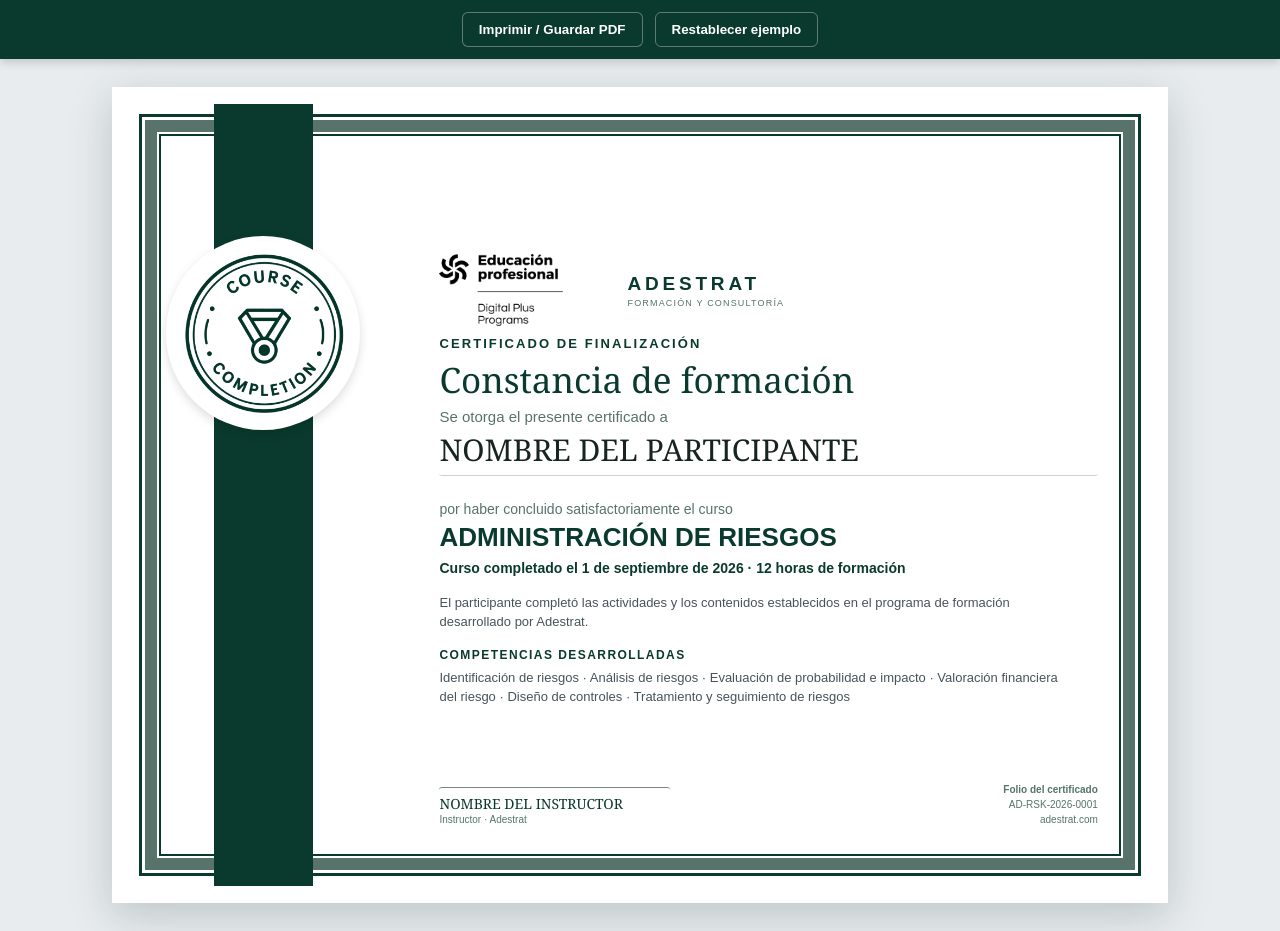
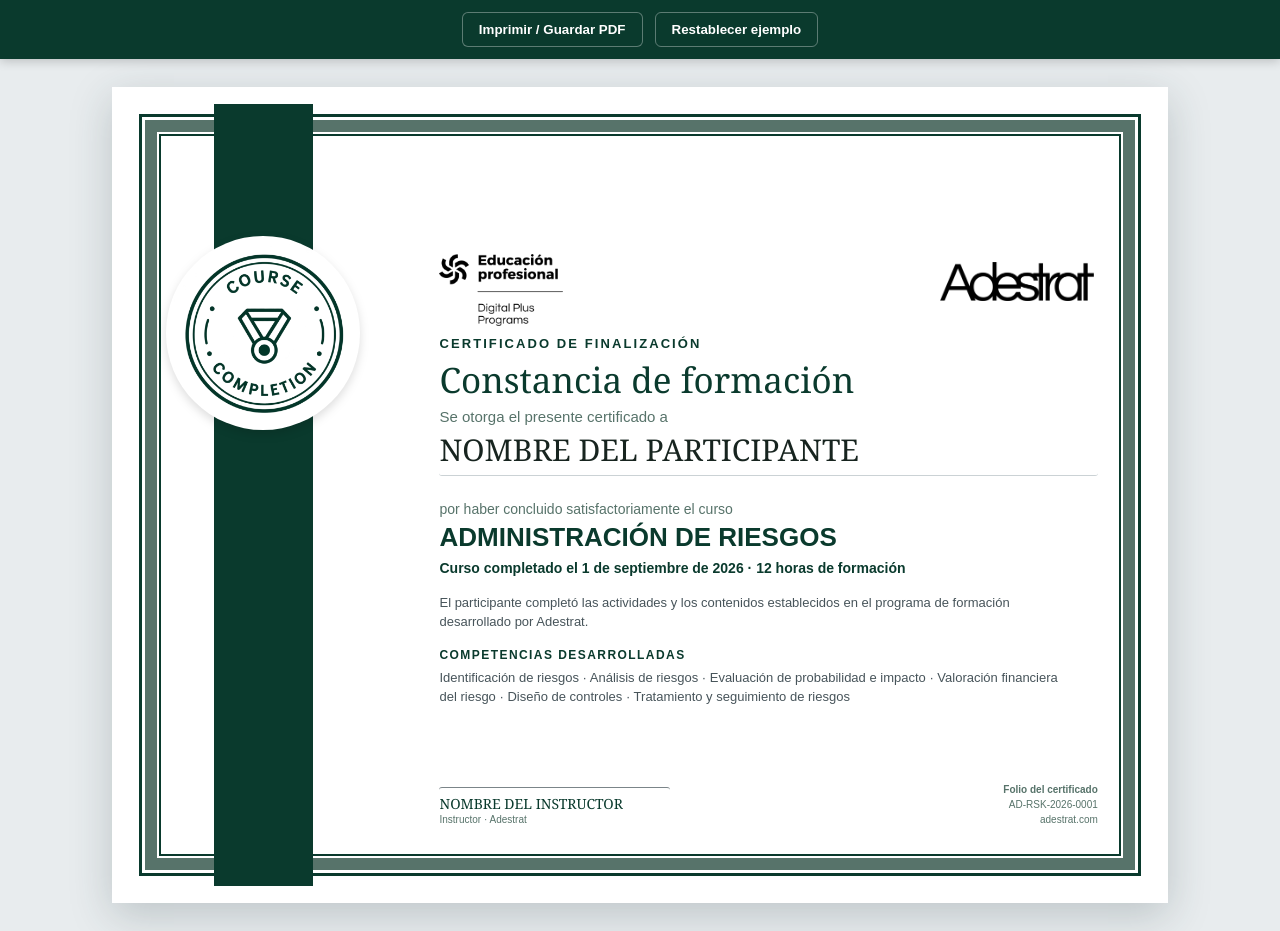
Before and after one commit to cafrhein/muro, a Jekyll site: the page certificado-adestrat-plantilla.html, which Jekyll copies as it is, in a window 1280 px wide and 931 px high. Built offline with Jekyll 4.4.1, drawn with Linux system fonts in a browser that asks for light colours.

Commit message:
Place official Adestrat wordmark in certificate header

```diff
--- a/certificado-adestrat-plantilla.html
+++ b/certificado-adestrat-plantilla.html
@@ -19,9 +19,9 @@
     .seal{position:absolute;z-index:3;left:.56in;top:1.55in;width:2.02in;height:2.02in;display:block;border-radius:50%;background:#fff;filter:drop-shadow(0 4px 5px #0002);overflow:hidden}
     .seal img{display:block;width:100%;height:100%;padding:2px;object-fit:contain}
     .content{position:relative;z-index:2;height:100%;padding:1.05in 0 .3in .05in}
-    .brand{display:flex;align-items:center;gap:18px;margin-bottom:10px;color:var(--navy)}
-    .brand-logo{display:block;width:170px;height:auto;max-height:72px;object-fit:contain;object-position:left center}
-    .brand-name{font-size:19px;font-weight:800;letter-spacing:.20em}.brand-tag{display:block;margin-top:3px;font-size:9px;letter-spacing:.13em;color:var(--muted)}
+    .brand{display:flex;align-items:flex-start;justify-content:space-between;width:100%;margin-bottom:10px}
+    .brand-logo{display:block;width:158px;height:72px;object-fit:contain;object-position:left top}
+    .adestrat-logo{display:block;width:154px;height:auto;margin:8px 4px 0 24px;object-fit:contain;object-position:right top}
     .eyebrow{margin:0 0 5px;color:var(--gold);font-size:13px;font-weight:800;letter-spacing:.16em}
     h1{margin:0 0 5px;font-family:Georgia,"Times New Roman",serif;font-size:35px;font-weight:500;color:var(--navy)}
     .recipient-intro{font-size:15px;color:var(--muted)}
@@ -54,7 +54,7 @@
       <div class="seal"><img src="assets/course-completion-seal.png" alt="Course Completion"></div>
       <section class="frame">
         <div class="content">
-          <div class="brand"><img class="brand-logo" src="assets/logo-educacion-profesional-negro.png" alt="Educación profesional - Digital Plus Programs"><span><span class="brand-name">ADESTRAT</span><span class="brand-tag">FORMACIÓN Y CONSULTORÍA</span></span></div>
+          <div class="brand"><img class="brand-logo" src="assets/logo-educacion-profesional-negro.png" alt="Educación profesional - Digital Plus Programs"><img class="adestrat-logo" src="assets/logo-adestrat-negro.png" alt="Adestrat"></div>
           <p class="eyebrow">CERTIFICADO DE FINALIZACIÓN</p>
           <h1>Constancia de formación</h1>
           <div class="recipient-intro">Se otorga el presente certificado a</div>
```
Also changed, not shown: assets/logo-adestrat-negro.png (added).
